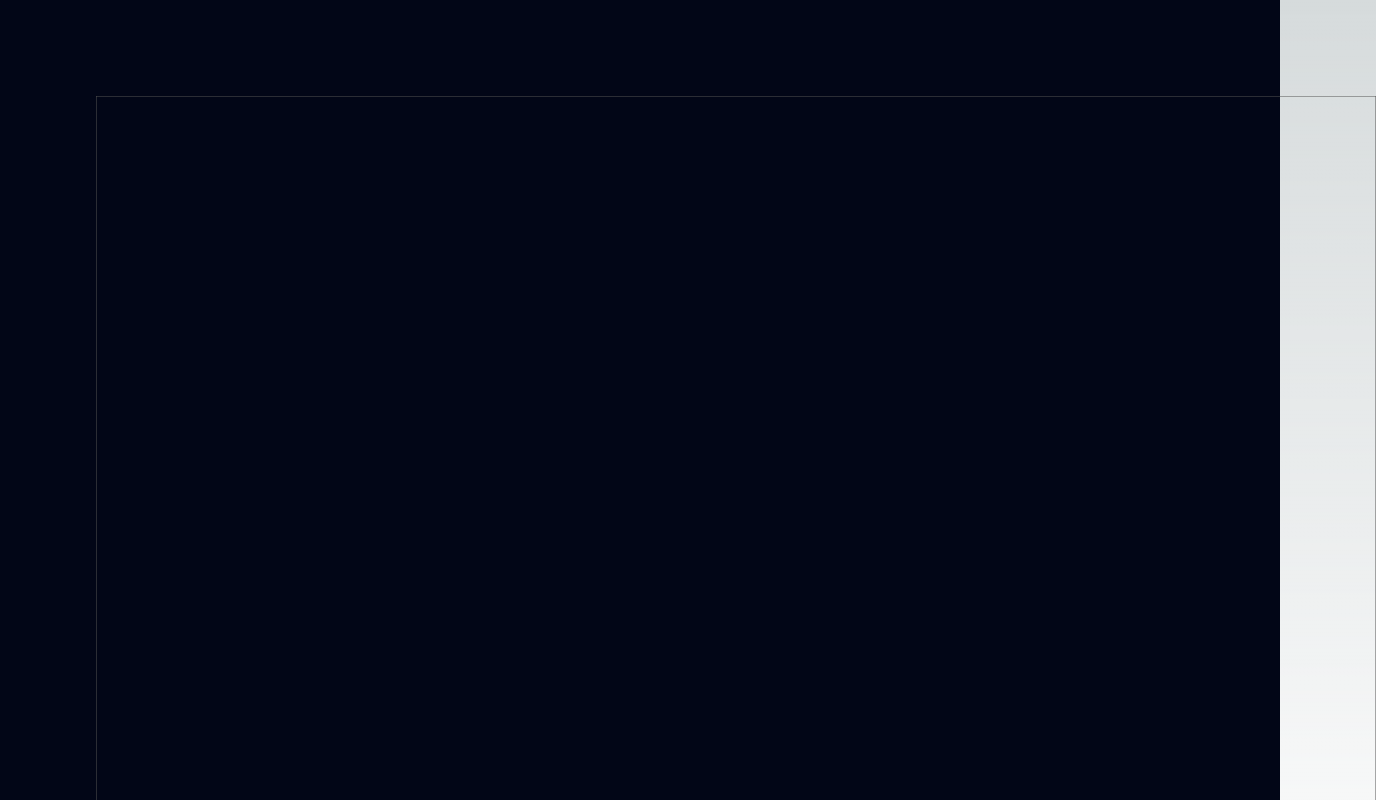
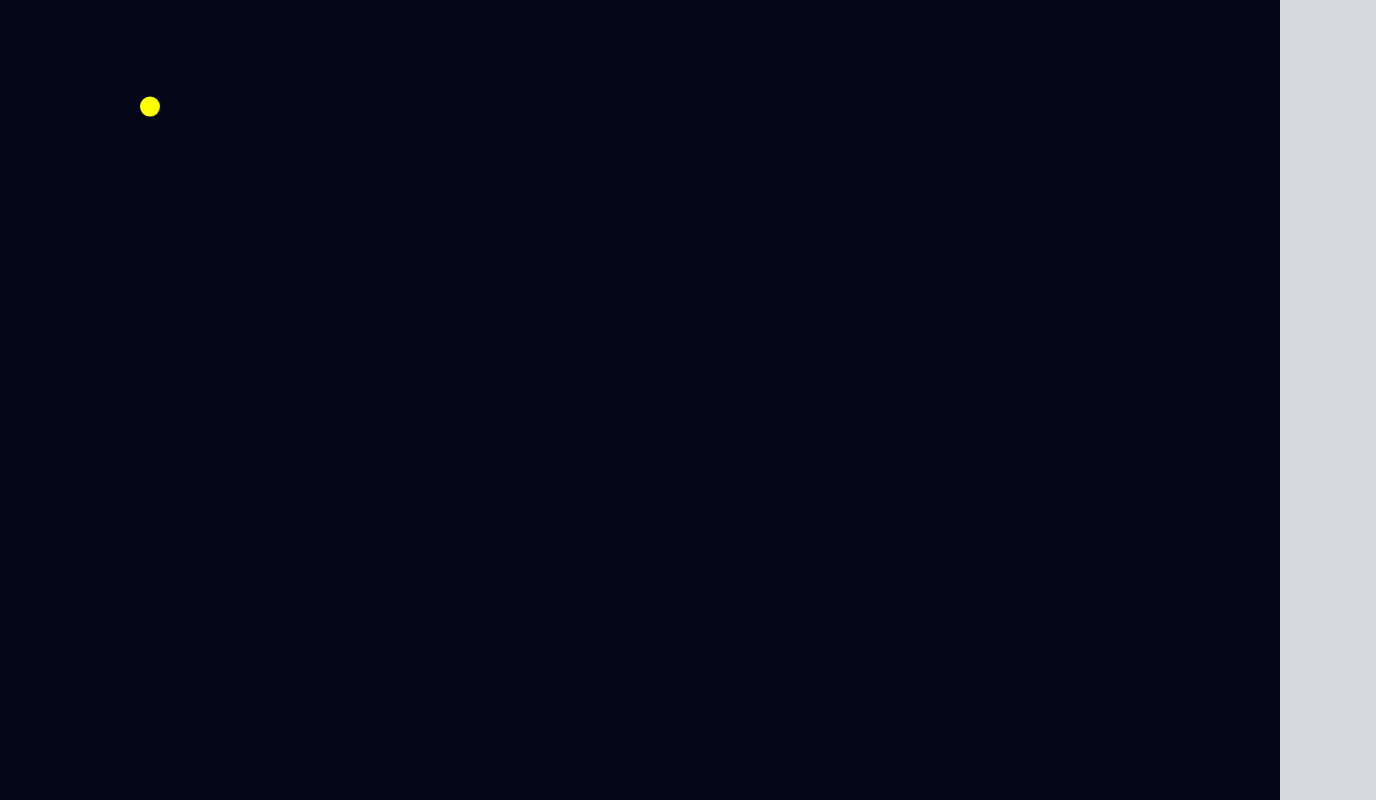
Before and after one commit to dyland88/NodePortfolioSite, a Next.js app in the folder node_portfolio_site/: page / in a window 1280 px wide. Shown: the top 800 px of the page, 1376 px wide, since content can reach past the window. Built offline with nearby package versions, Linux system fonts and the light colour scheme.

Commit message:
Made canvas the size of the screen with ball

```diff
--- a/node_portfolio_site/src/app/page.tsx
+++ b/node_portfolio_site/src/app/page.tsx
@@ -9,14 +9,16 @@ export default function Home() {
   const scene = useRef(null);
   const isPressed = useRef(false);
   const engine = useRef(Engine.create());
+  const [constraints, setContraints] = useState();
 
   useEffect(() => {
-    const cw = document.body.clientWidth;
-    const ch = document.body.clientHeight;
+    const cw = scene.current.offsetWidth;
+    const ch = scene.current.offsetHeight;
 
     const render = Render.create({
       element: scene.current!,
       engine: engine.current,
+
       options: {
         width: cw,
         height: ch,
@@ -24,12 +26,14 @@ export default function Home() {
         background: "transparent",
       },
     });
+    engine.current.gravity.scale = 0.00001;
 
+    // Add bodies
     World.add(engine.current.world, [
-      Bodies.rectangle(cw / 2, -10, cw, 20, { isStatic: true }),
-      Bodies.rectangle(-10, ch / 2, 20, ch, { isStatic: true }),
-      Bodies.rectangle(cw / 2, ch + 10, cw, 20, { isStatic: true }),
-      Bodies.rectangle(cw + 10, ch / 2, 20, ch, { isStatic: true }),
+      // Bodies.rectangle(cw / 2, -10, cw, 20, { isStatic: true }),
+      // Bodies.rectangle(-10, ch / 2, 20, ch, { isStatic: true }),
+      // Bodies.rectangle(cw / 2, ch + 10, cw, 20, { isStatic: true }),
+      // Bodies.rectangle(cw + 10, ch / 2, 20, ch, { isStatic: true }),
       Bodies.circle(150, 0, 10, {
         restitution: 0.9,
         render: {
@@ -38,9 +42,11 @@ export default function Home() {
       }),
     ]);
 
+    // Run simulation and render
     Matter.Runner.run(engine.current);
     Render.run(render);
 
+    // Clean up
     return () => {
       Render.stop(render);
       World.clear(engine.current.world, false);
@@ -51,7 +57,7 @@ export default function Home() {
   }, []);
 
   return (
-    <main className="flex min-h-screen flex-col items-center justify-center p-24 bg-slate-950">
+    <main className="flex min-h-screen flex-col items-start justify-start p-24 bg-slate-950">
       {/* <motion.div
             className="bg-white w-20 h-20 rounded-full"
             whileHover={{ scale: 1.2 }}
@@ -62,7 +68,16 @@ export default function Home() {
             dragTransition={{ bounceStiffness: 100, bounceDamping: 10 }}
             dragSnapToOrigin={true}
         /> */}
-      <div ref={scene} style={{ width: "100%", height: "100%" }} />
+      <div
+        ref={scene}
+        style={{
+          width: "100%",
+          height: "100%",
+          position: "absolute",
+          top: 0,
+          left: 0,
+        }}
+      />
     </main>
   );
 }
```
